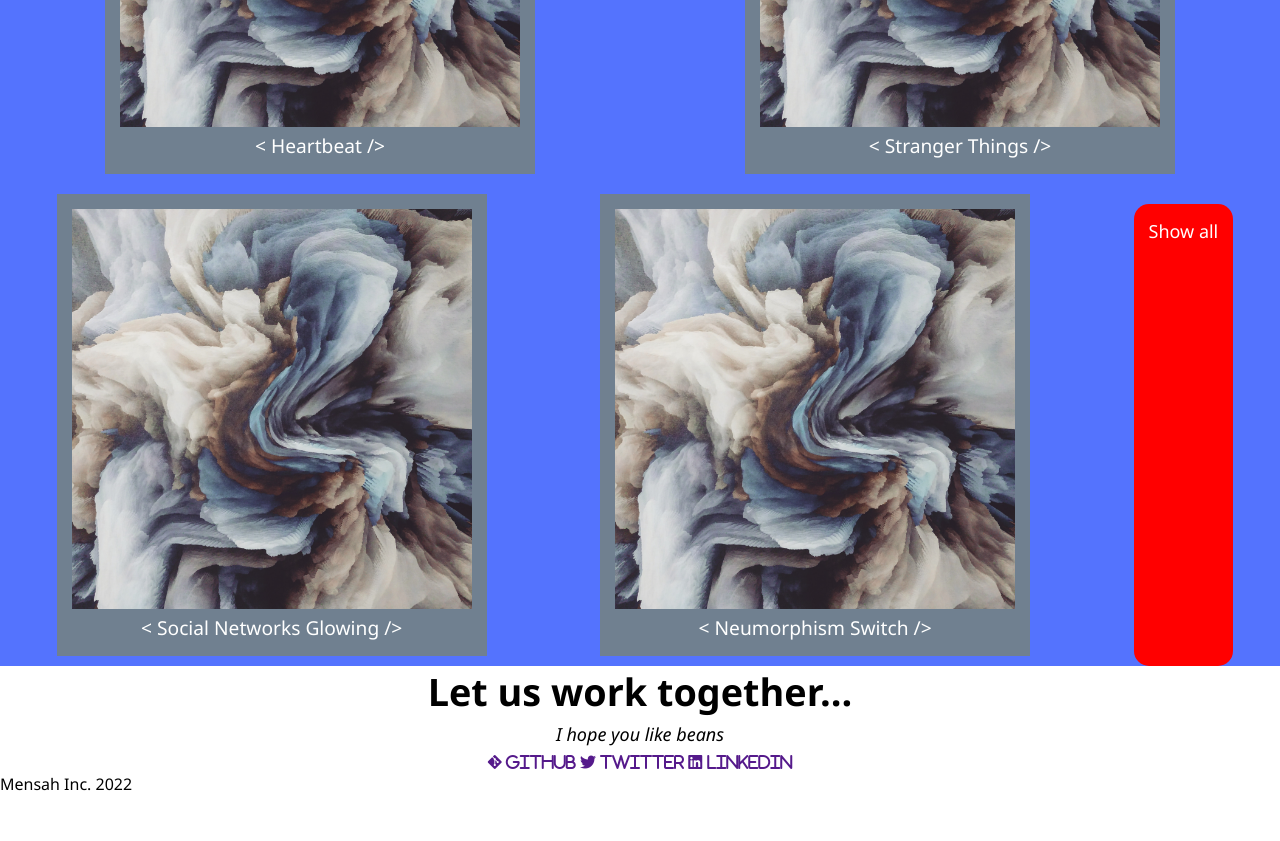
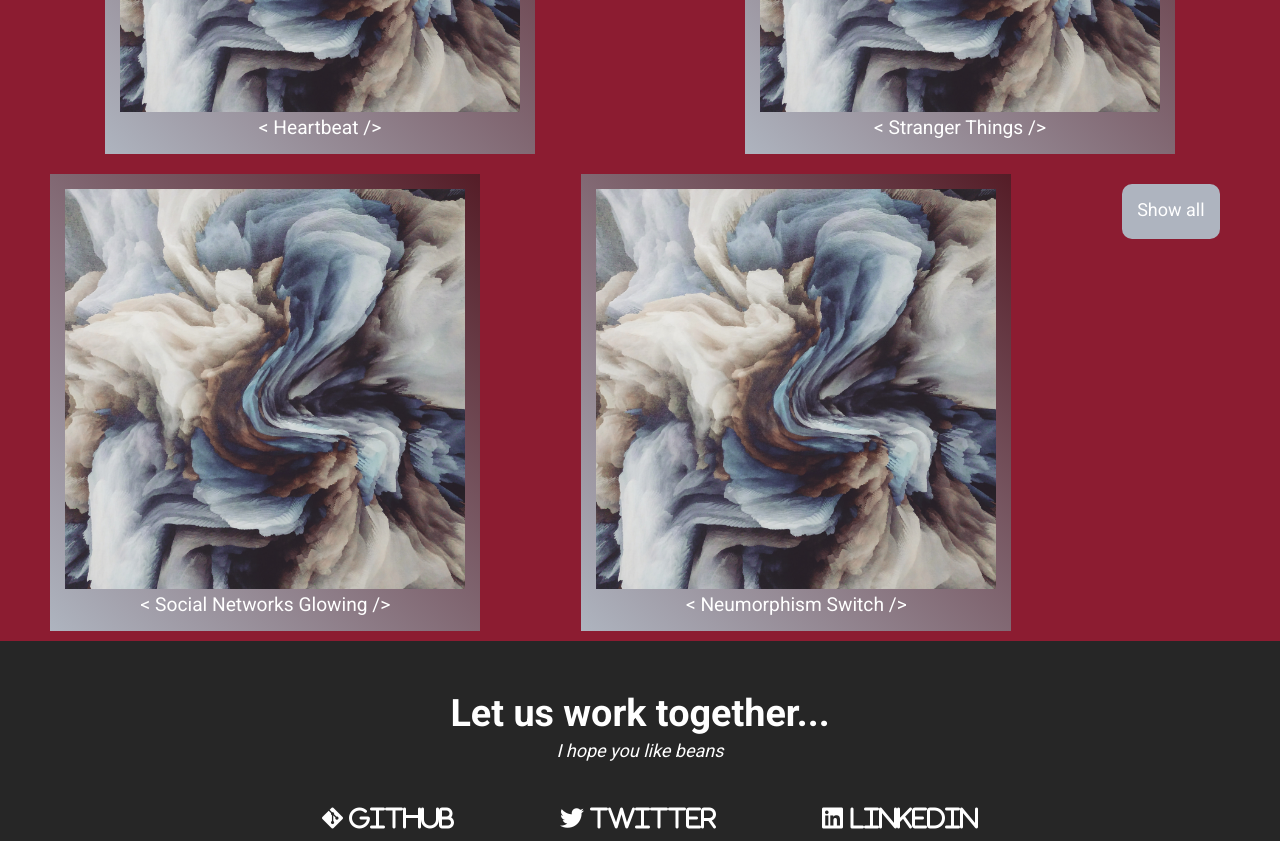
Before and after one commit to mjabrefah/FCC-finals, a plain HTML site: page index.html in a window 1280 px wide. Shown: the part 1660-2501 px from the top of the page. Before the commit the page ends 2455 px from the top, so only its background shows below. Drawn offline with Linux system fonts and the light colour scheme.

Commit message:
styled contact and footer sections. flex for project section is not perfect yet

```diff
--- a/style.css
+++ b/style.css
@@ -1,12 +1,12 @@
 * {
     margin: 0px;
     padding: 0px;
-    font-family: 'Segoe UI', Tahoma, Geneva, Verdana, sans-serif;
+    font-family: 'Roboto', 'Segoe UI', Tahoma, Geneva, Verdana, sans-serif;
 }
 
 #navbar{
-    background: red;
-    height: 80px;
+    background: #AEB4BF;
+    height: 70px;
     display: flex;
     justify-content: right;
     align-items: center;
@@ -23,7 +23,7 @@ a {
 
 
 .nav-item {
-    color: white;
+    color: #434343;
     /* text-decoration: none; */
     font-size: 25px;
     padding: 15px;
@@ -31,8 +31,13 @@ a {
     margin: 15px;
 }
 
+.nav-item:hover {
+    background:#8C1C31;
+    color: white;
+}
+
 #welcome-section {
-    background: black;
+    background: #262626;
     height: 100vh;
 }
 
@@ -51,7 +56,7 @@ a {
 }
 
 #projects-grid {
-    background: rgb(84, 115, 254);
+    background: #8C1C31;
     display: flex;
     flex-wrap: wrap;
     justify-content: space-around;
@@ -62,7 +67,7 @@ a {
 
 .project {
     /* border: 1px solid rgb(16, 16, 16); */
-    background: slategray;
+    background: linear-gradient(to top right, #AEB4BF, rgba(30, 29, 29, .5));
     text-align: center;
     /* height: 500px; */
     /* width: 30%; */
@@ -85,17 +90,25 @@ a {
 
 
 .extend {
-    background: red;
+    background: #AEB4BF;
+    text-align: center;
     padding: 15px;
-    border-radius: 15px;
+    width: fit-content;
+    border-radius: 10px;
     font-size: large;
     color: white;
-    margin-top: 20px;
+    margin: 20px;
+    max-height: 25px;
+    display: block;
 }
 
 #contact {
     /* align-items: center; */
+    background: #262626;
     text-align: center;
+    /* height: 55vh; */
+    padding: 50px;
+    color: white;
 }
 
 h2 {
@@ -107,3 +120,30 @@ h2 {
     font-style: italic;
     padding: 5px;
 }
+
+.socials{
+    padding: 10px;
+    width: 100%;
+}
+
+.fab {
+    font-size: 1.5rem;
+    margin: 25px;
+    padding: 5px;
+}
+
+
+.media-item {
+    text-decoration: none;
+    font-size: 1.5rem;
+    color: white;
+    margin: 15px;
+    padding: 5px;
+}
+
+.foot {
+    text-align: center;
+    padding: 25px;
+    background:#AEB4BF;
+    color: #434343;
+}
```
